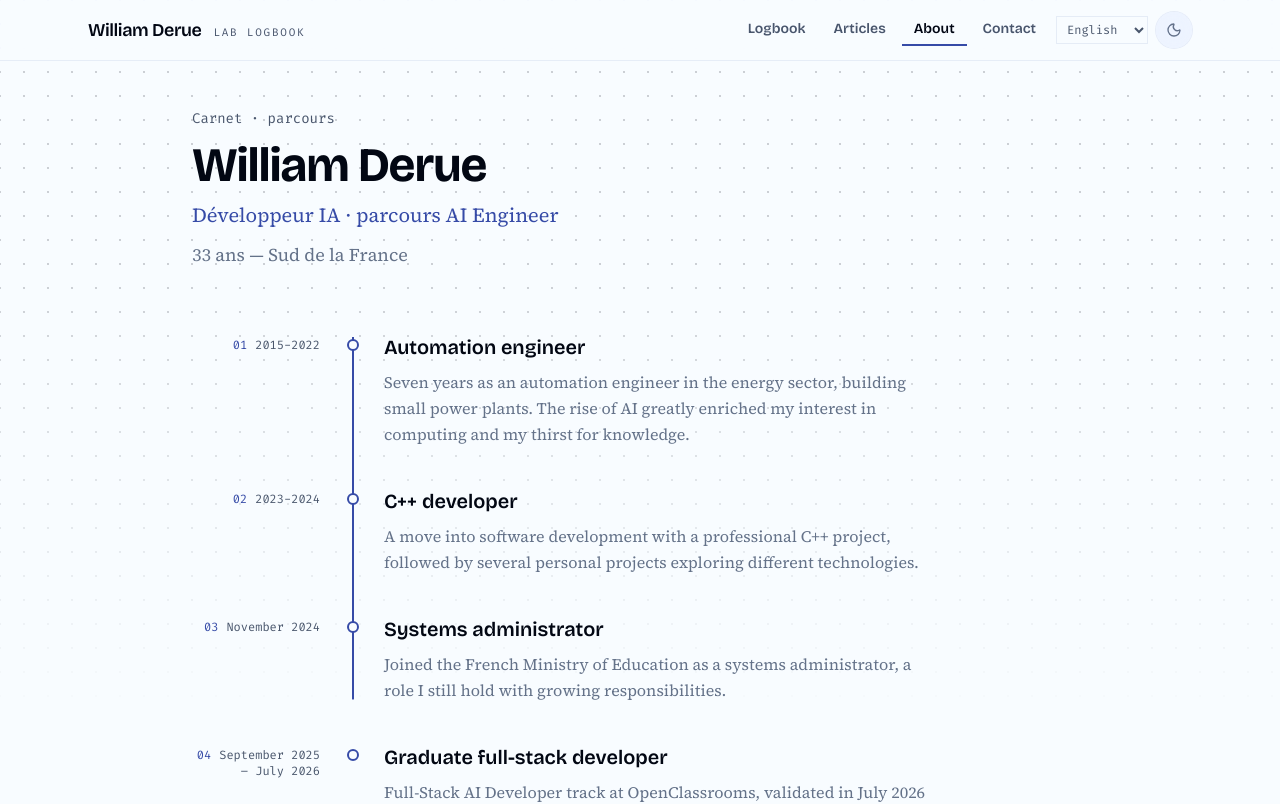
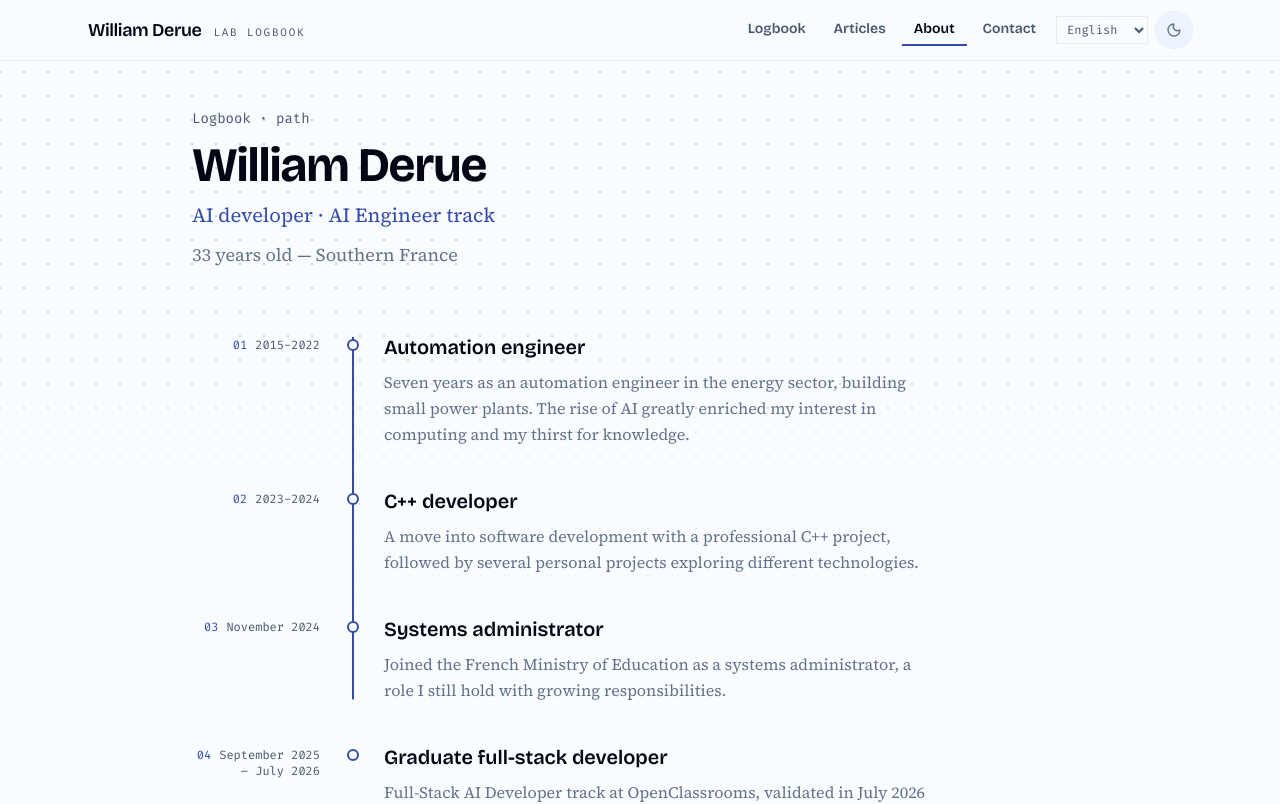
Before and after one commit to WillIsback/Portfolio, a Next.js app: page /en/About in a window 1280 px wide. Shown: the top 804 px of the page. Built offline with nearby package versions, Linux system fonts and the light colour scheme.

Commit message:
feat(i18n): page À propos localisée

```diff
--- a/app/[locale]/About/page.tsx
+++ b/app/[locale]/About/page.tsx
@@ -14,6 +14,7 @@ export default async function About({
 	const { locale } = await params;
 	setRequestLocale(locale);
 	const steps = parcours(await getTranslations("parcours"));
+	const t = await getTranslations("about");
 
 	return (
 		<main className="relative flex min-h-screen flex-col">
@@ -24,15 +25,13 @@ export default async function About({
 			<div className="flex-1 px-4 py-12 sm:px-6 lg:px-8">
 				<div className="mx-auto max-w-4xl">
 					<header className="mb-16 space-y-3">
-						<p className="font-mono text-sm text-ink-soft">Carnet · parcours</p>
+						<p className="font-mono text-sm text-ink-soft">{t("eyebrow")}</p>
 						<h1 className="font-display text-3xl font-bold tracking-tight text-foreground sm:text-5xl">
 							William Derue
 						</h1>
-						<p className="text-xl font-medium text-primary">
-							Développeur IA · parcours AI Engineer
-						</p>
+						<p className="text-xl font-medium text-primary">{t("tagline")}</p>
 						<p className="text-lg text-muted-foreground">
-							{ageOn(new Date())} ans — Sud de la France
+							{t("ageLine", { age: ageOn(new Date()) })}
 						</p>
 					</header>
 
--- a/messages/en.json
+++ b/messages/en.json
@@ -214,6 +214,11 @@
 		"registerUnavailable": "The project register is temporarily unavailable.",
 		"instruments": "Instruments"
 	},
+	"about": {
+		"eyebrow": "Logbook · path",
+		"tagline": "AI developer · AI Engineer track",
+		"ageLine": "{age} years old — Southern France"
+	},
 	"articles": {
 		"eyebrow": "Logbook · entries",
 		"title": "Articles",
--- a/messages/fr.json
+++ b/messages/fr.json
@@ -214,6 +214,11 @@
 		"registerUnavailable": "Le registre des projets est momentanément indisponible.",
 		"instruments": "Instruments"
 	},
+	"about": {
+		"eyebrow": "Carnet · parcours",
+		"tagline": "Développeur IA · parcours AI Engineer",
+		"ageLine": "{age} ans — Sud de la France"
+	},
 	"articles": {
 		"eyebrow": "Carnet · entrées",
 		"title": "Articles",
--- a/messages/zh.json
+++ b/messages/zh.json
@@ -214,6 +214,11 @@
 		"registerUnavailable": "项目登记表暂时无法访问。",
 		"instruments": "工具箱"
 	},
+	"about": {
+		"eyebrow": "实验笔记 · 经历",
+		"tagline": "AI 开发工程师 · AI Engineer 方向",
+		"ageLine": "{age} 岁 — 法国南部"
+	},
 	"articles": {
 		"eyebrow": "实验笔记 · 条目",
 		"title": "文章",
```
